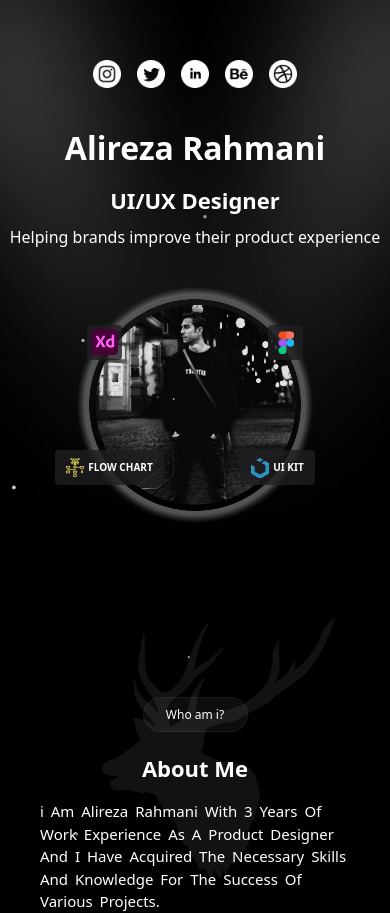
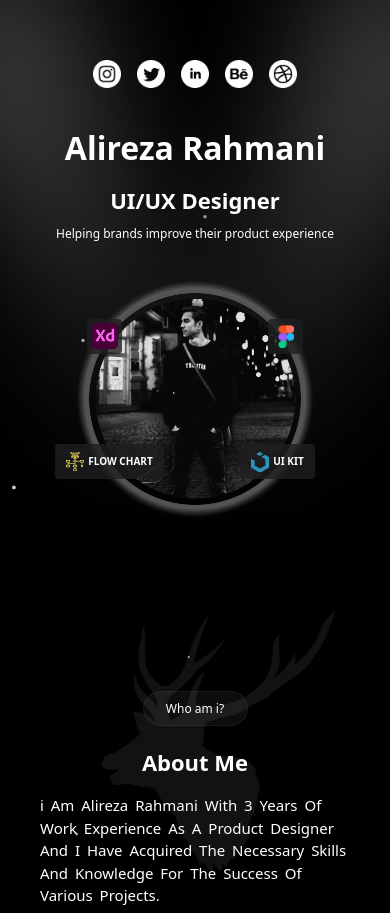
Before and after one commit to mahdidelavarz/AlirezaRahmani, a React (Vite) app: page / in a window 390 px wide. Shown: the top 913 px of the page. Built offline with nearby package versions, Linux system fonts and the light colour scheme; some icons are missing.

Commit message:
styles updated

```diff
--- a/src/components/Main.tsx
+++ b/src/components/Main.tsx
@@ -29,7 +29,7 @@ function Main() {
       </h1>
       <div className="text-white w-full flex flex-col items-center mt-[12px] gap-2 z-50">
         <h2 className="font-bold text-[22px] lg:text-[24px]">UI/UX Designer</h2>
-        <p className="lg:text-[16px]">
+        <p className="lg:text-[16px] text-[12px] flex justify-center">
           Helping brands improve their product experience
         </p>
       </div>
@@ -215,6 +215,9 @@ function Main() {
           <img src="/Vector 4.png" alt="" className="w-[254px] h-[225px]" />
         </div>
       </Portfolios>
+      <div className="w-full h-[50px] lg:h-[60px] lg:text-[17px] bg-[#121212] flex justify-center items-center z-50 text-white">
+        © Alireza Rahmani
+      </div>
     </div>
   );
 }
```
